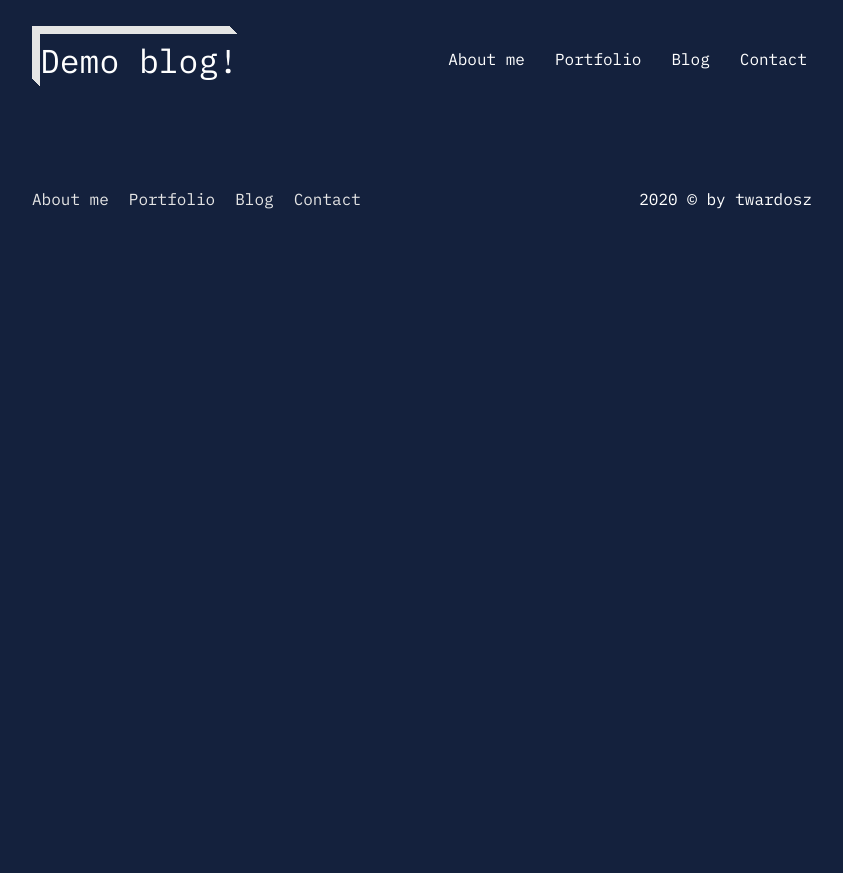
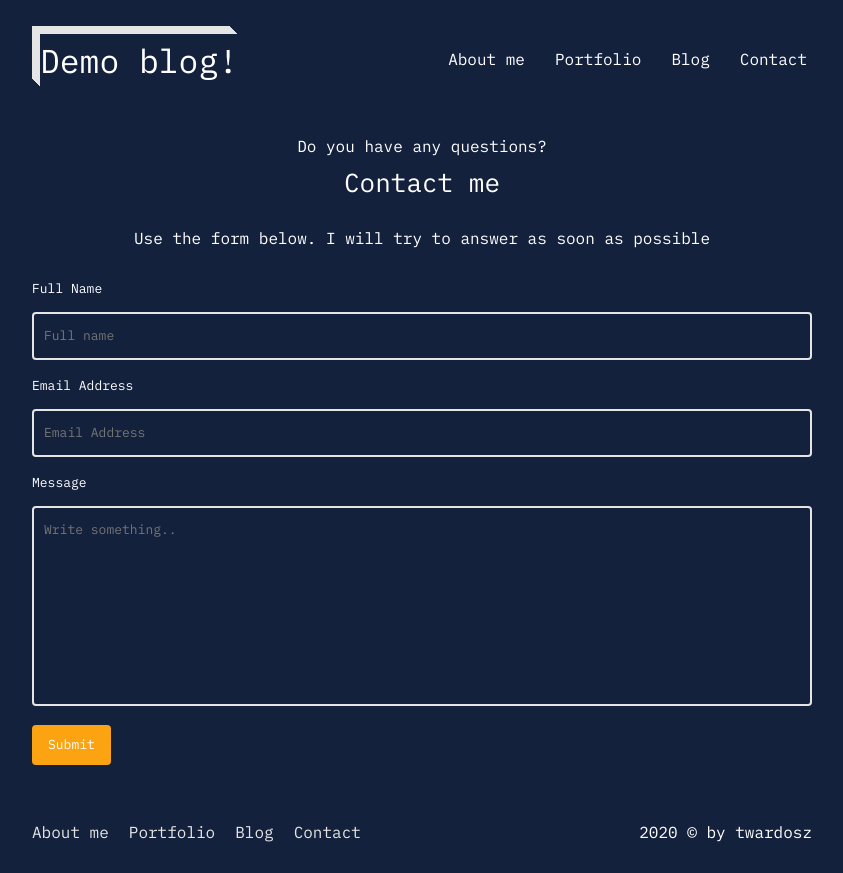
Before and after one commit to jakubtwardosz/blog-template, a plain HTML site: page contact.html in a window 1280 px wide. Shown: the whole page, without its empty margins (218-1061 px from the left). Before the commit the page ends 800 px from the top, so only its background shows below. Drawn offline with Linux system fonts and the light colour scheme.

Commit message:
contact page-done

```diff
--- a/contact.html
+++ b/contact.html
@@ -48,7 +48,25 @@
 			<section>
 
 
+					<div class="text-inner centered-text ">
+						<span>Do you have any questions?</span>
+						<h2 class="post-title">Contact me</h2>
+						<p>Use the form below. I will try to answer as soon as possible</p>
+					</div>
 
+
+				<form action="#" class="contact-form">
+					<label for="fullname">Full Name</label>
+					<input type="text" id="fname" name="fullname" placeholder="Full name">
+
+					<label for="emailaddress">Email Address</label>
+					<input type="text" id="email" name="emailaddress" placeholder="Email Address">
+
+					<label for="message">Message</label>
+					<textarea id="message" name="message" placeholder="Write something.." style="height:200px"></textarea>
+
+					<input type="submit" value="Submit">
+				</form>
 
 			</section>
 
--- a/css/style.css
+++ b/css/style.css
@@ -187,9 +187,6 @@ header h1{
 	justify-content: space-between;
 }
 .empty-state {
-    flex-direction: column;
-    align-items: center;
-    justify-content: center;
     display: none;
 }
 .empty-state img{
@@ -208,6 +205,7 @@ header h1{
 }
 .empty-state__title, .empty-state__description {
     margin-bottom: 20px;
+    padding: 0;
 }
 .js-form{
     display: flex;
@@ -254,7 +252,52 @@ header h1{
 	align-items: center;
 	cursor: pointer;
 }
-
+.text-inner{
+    display: flex;
+}
+.centered-text{
+    flex-direction: column;
+    align-items: center;
+    justify-content: center;
+}
+.contact-form input[type="text"], .contact-form textarea {
+	width: 100%;
+	padding: 10px;
+	border: 2px solid #E5E5E5;
+	border-radius: 4px;
+	box-sizing: border-box;
+	resize: none;
+	margin: 10px 0;
+	background-color: #14213D;
+	color: #FFFFFF;
+	font-size: 13px;
+	line-height: 24px;
+	font-family: 'IBM Plex Mono', monospace;
+}
+.contact-form label{
+    font-size: 13px;
+    line-height: 24px;
+}
+.contact-form input[type="submit"]{
+	font-family: 'IBM Plex Mono', monospace;
+    background-color: #FCA311;
+    border-radius: 4px;
+    font-size: 13px;
+    line-height: 24px;
+    color:#fff;
+    border: none;
+    display: inline-block;
+    padding: 8px 16px;
+    vertical-align: middle;
+    overflow: hidden;
+    text-decoration: none;
+    text-align: center;
+    cursor: pointer;
+    white-space: nowrap;
+}
+.contact-form input[type="submit"]:hover{
+    opacity: 0.75;
+}
 
 
 
```
Also changed, not shown: portfolio.html (+1 -1 lines).
